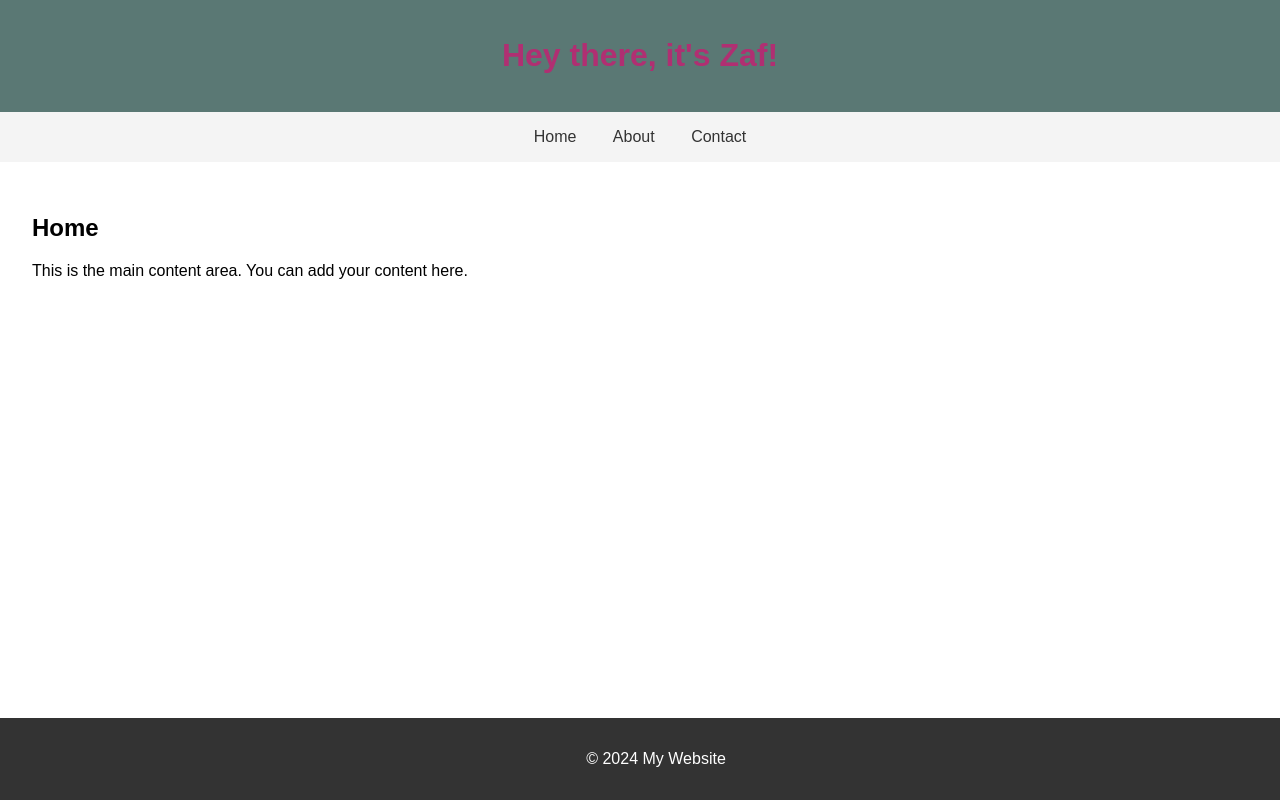
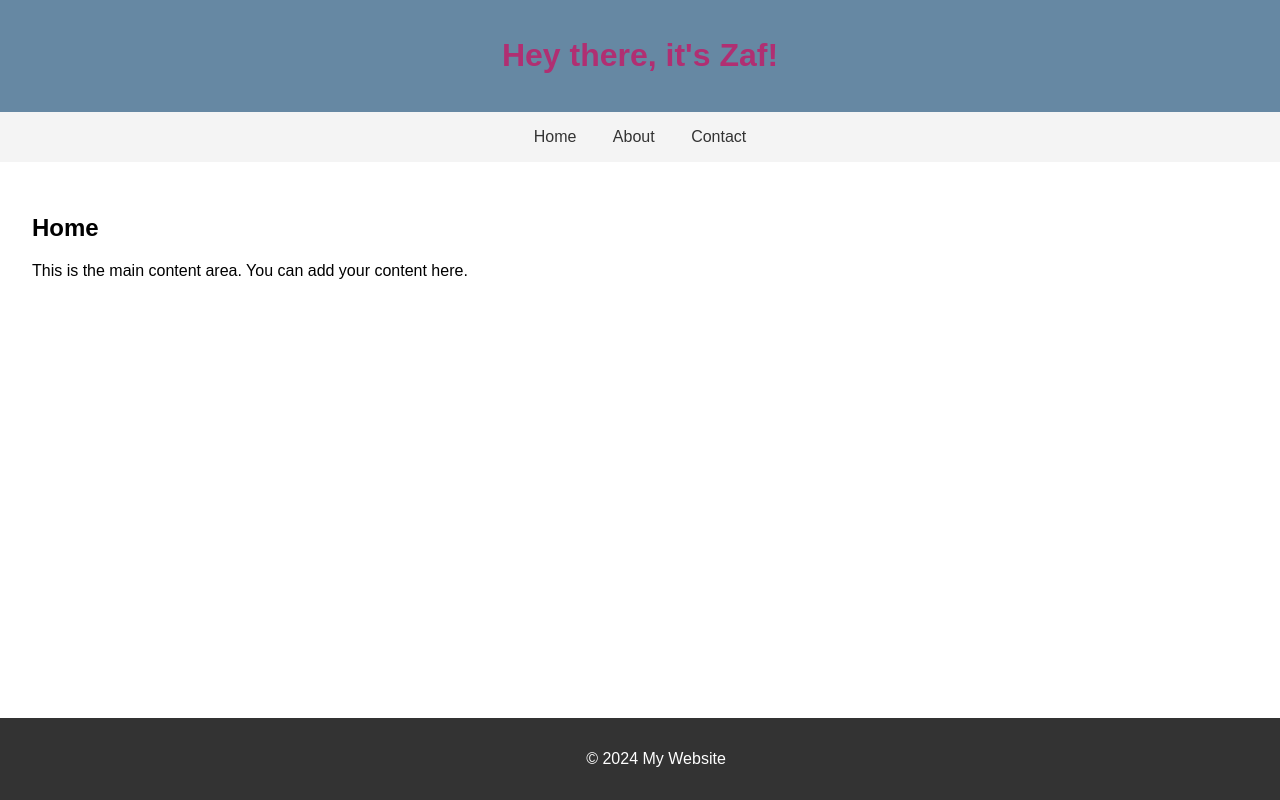
Before and after one commit to zafrhjffrey/MyPage, a plain HTML site: page index.html in a window 1280 px wide. Drawn offline with Linux system fonts and the light colour scheme.

Commit message:
Update index.html

```diff
--- a/index.html
+++ b/index.html
@@ -14,7 +14,7 @@
             padding: 1em;
         }
         header {
-            background: #5a7874;
+            background: #6688a3;
             color: #b02f72;
             text-align: center;
         }
```
